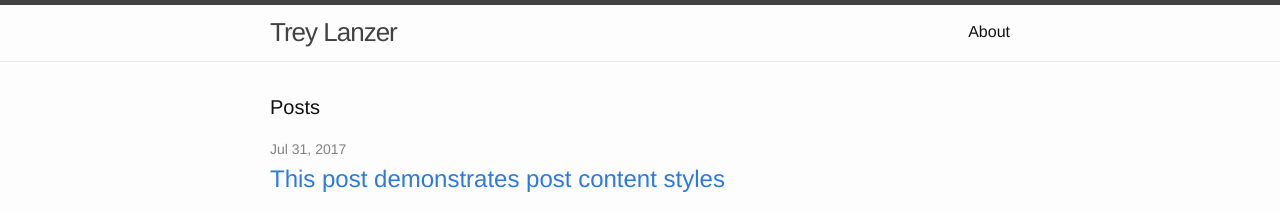
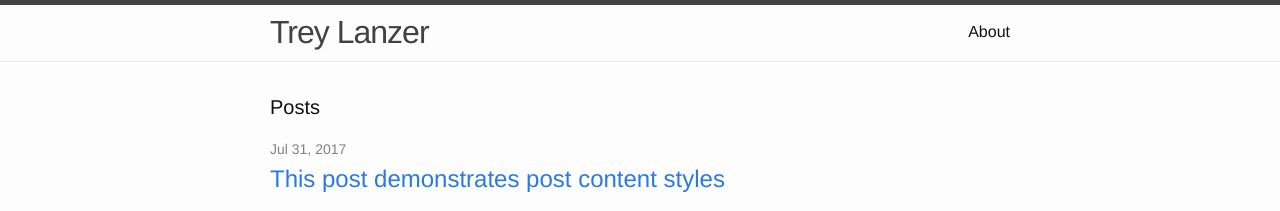
Before and after one commit to TexasBullet26/TexasBullet26.github.io2, a Jekyll site: the page built from index.md, in a window 1280 px wide. Shown: the top 211 px of the page. Built offline with Jekyll 4.4.1, drawn with Linux system fonts in a browser that asks for light colours.

Commit message:
Change _layout.scss file

```diff
--- a/_sass/minima/_layout.scss
+++ b/_sass/minima/_layout.scss
@@ -11,7 +11,7 @@
 }
 
 .site-title {
-  @include relative-font-size(1.625);
+  @include relative-font-size(2);
   font-weight: 300;
   line-height: $base-line-height * $base-font-size * 2.25;
   letter-spacing: -1px;
```
